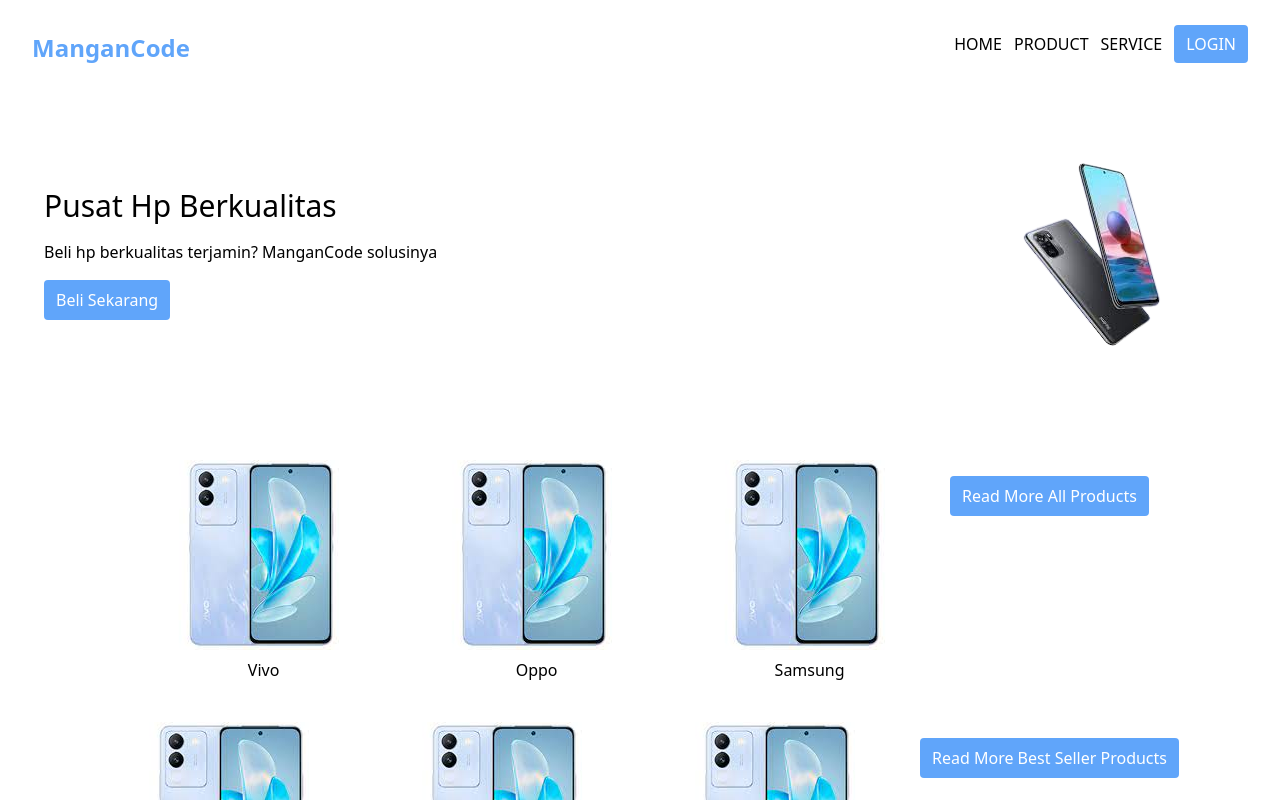
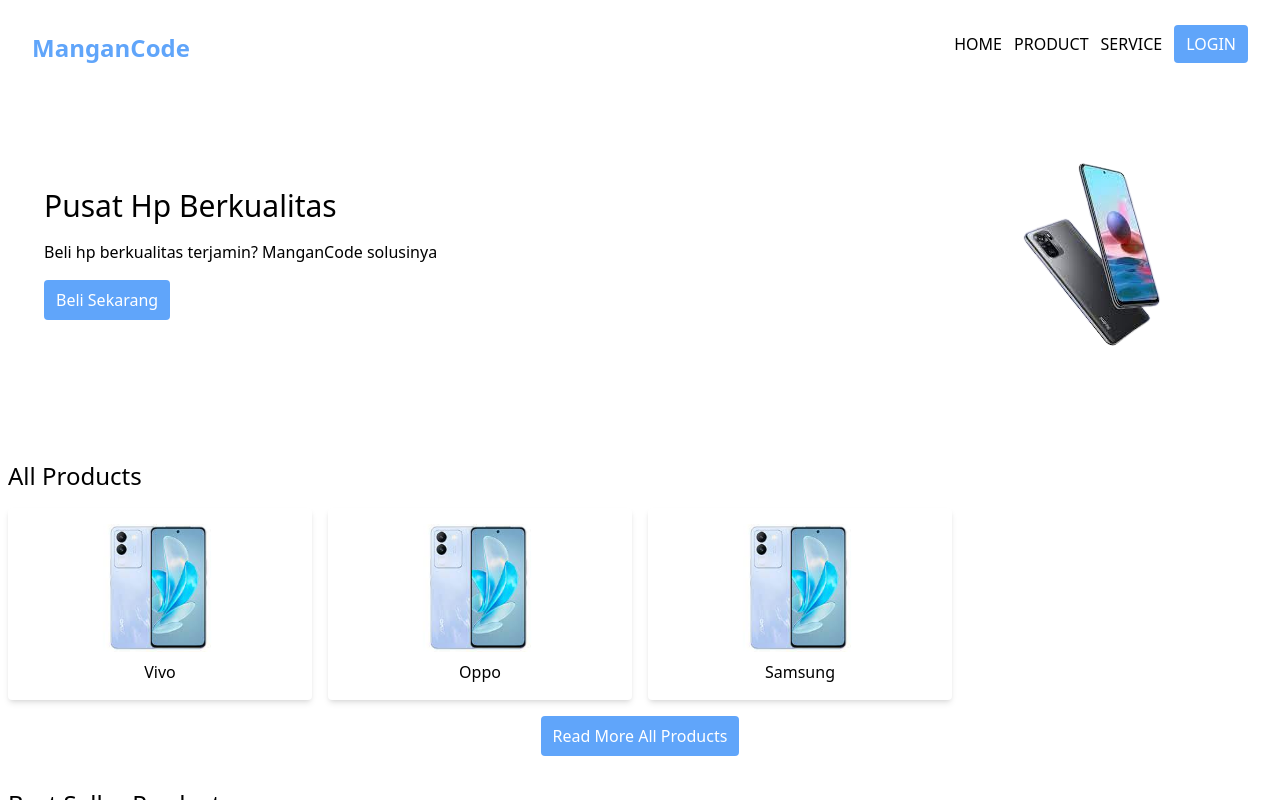
Before and after one commit to fskhri/Landing-Page-Ecommerce, a React (Vite) app: page / in a window 1280 px wide. Shown: the top 800 px of the page. Built offline with nearby package versions, Linux system fonts and the light colour scheme.

Commit message:
fixing image fit 	modified:   src/components/product-section.jsx

```diff
--- a/src/components/product-section.jsx
+++ b/src/components/product-section.jsx
@@ -5,8 +5,7 @@
   const [showMoreAll, setShowMoreAll] = useState(false);
   const [showMoreBestSeller, setShowMoreBestSeller] = useState(false);
 
-  // Define your product data here
-  const allProducts = [
+  const products = [
     { name: 'Vivo', id: 1 },
     { name: 'Oppo', id: 2 },
     { name: 'Samsung', id: 3 },
@@ -24,13 +23,20 @@
   ];
 
   const renderProductSection = (sectionProducts, sectionTitle, showMore, setShowMore) => (
-    <div className="my-8 flex flex-wrap justify-center gap-2">
-      {sectionProducts.map((product) => (
-        <div key={product.id}>
-          <img src={ListPic} alt="list-img" />
-          <p className="flex justify-center p-2">{product.name}</p>
-        </div>
-      ))}
+    <div className="my-8">
+      <h2 className="text-2xl mb-4">{sectionTitle}</h2>
+      <div className="grid grid-cols-1 sm:grid-cols-2 md:grid-cols-3 lg:grid-cols-4 gap-4">
+        {sectionProducts.map((product) => (
+          <div key={product.id} className="bg-white p-4 rounded shadow-md">
+            <img
+              src={ListPic}
+              alt="list-img"
+              className="w-full h-32 object-contain mb-2"
+            />
+            <p className="text-center">{product.name}</p>
+          </div>
+        ))}
+      </div>
       {!showMore && (
         <div className="text-center my-4">
           <button
@@ -46,8 +52,7 @@
 
   return (
     <div className="my-8 p-2">
-      {renderProductSection(allProducts.slice(0, 3), 'All Products', showMoreAll, setShowMoreAll)}
-
+      {renderProductSection(products.slice(0, 3), 'All Products', showMoreAll, setShowMoreAll)}
       {renderProductSection(
         bestSellerProducts.slice(0, 3),
         'Best Seller Products',
```
